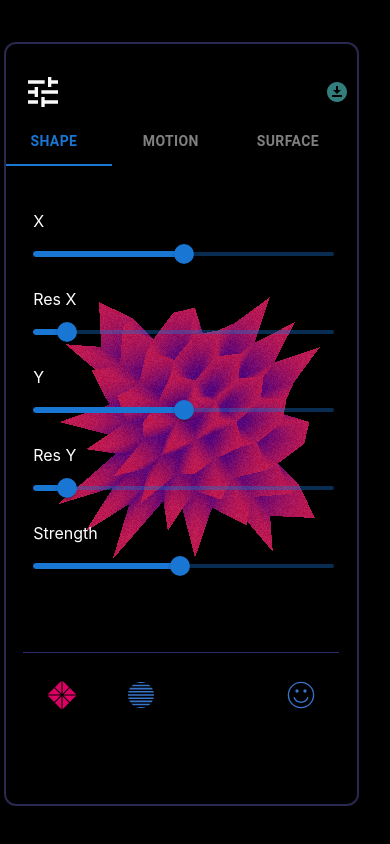
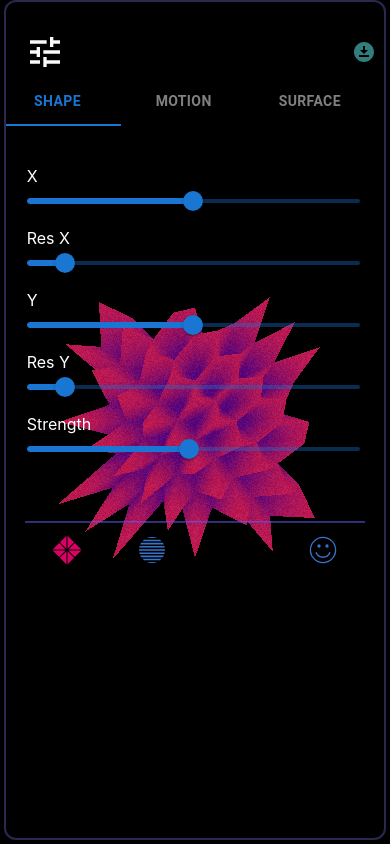
Before and after one commit to xyzvq/Ripple, a React (Create React App) app: page / in a window 390 px wide. Built offline with nearby package versions, Linux system fonts and the light colour scheme; some icons are missing.

Commit message:
updated some ui elements

```diff
--- a/src/components/ControlPanel.jsx
+++ b/src/components/ControlPanel.jsx
@@ -34,6 +34,7 @@ const ControlPanel = ({
 
     const selectedButtonColor = 'rgba(221, 0, 100, 1.0)';
     const buttonColor = 'rgba(56, 116, 203, 1)';
+
     const handleToggleExpand = () => {
         setExpanded(!expanded);
     }
@@ -48,25 +49,22 @@ const ControlPanel = ({
         setShape(newValue);
     }
 
-
-
-
     return (
         <Box>
             <Box sx={{
                 display: 'flex',
                 position: 'absolute',
-                top: '5%',
+                top: isMobile ? '0%' : '5%',
                 left: '1%',
                 zIndex: 2,
-                width: expanded ? isMobile ? '90%' : '22%' : '42px',
-                height: expanded ? '90%' : '42px',
+                width: expanded ? isMobile ? '97%' : '22%' : '42px',
+                height: expanded ? '99dvh' : '42px',
                 flexDirection: 'column',
                 border: '2px solid rgba(100, 100, 200, 0.4)',
                 borderRadius: '12px',
                 backgroundColor: 'rgba(0, 0, 0, 0.2)',
                 transition: 'width 0.5s, height 0.5s',
-                overflow: isMobile ? 'scroll' : 'hidden',
+                overflow: isMobile ? (expanded ? 'scroll' : 'hidden') : 'hidden',
                 }}>
 
 
@@ -157,8 +155,7 @@ const ControlPanel = ({
                             height: '0.5px'
                         }} />
 
-                        <Box display={'flex'} justifyContent={'space-evenly'} marginTop={'5%'}>
-
+                        <Box display={'flex'} justifyContent={'space-evenly'} marginTop={'1%'}>
                             <IconButton aria-label="square" onClick={(e) => handleShapeChange(e, 'square')}   style={{ color: shape === 'square' ? selectedButtonColor : buttonColor }} >
                                 <GiDividedSquare  className="shapeButton"/>
                             </IconButton>
--- a/src/components/Sliders.jsx
+++ b/src/components/Sliders.jsx
@@ -1,13 +1,15 @@
 import React from 'react';
-import { Box, Slider, Stack, Typography, Grid } from '@mui/material';
+import { Box, Slider, Stack, Typography, Grid, useMediaQuery } from '@mui/material';
 
 const Sliders = ({ sliders, small, spacing}) => {
+
+    const isMobile = useMediaQuery('(max-width: 600px)');
 
     return (
         <Box width='100%' height='100%' paddingTop='10%' >
             <Stack spacing={spacing} direction='column' alignItems='center'>
                 {sliders.map((slider, index) => (
-                    <Grid container spacing={1} alignItems='center' key={index} style={{ width: '88%', marginLeft:'-1%' }}>
+                    <Grid container spacing={isMobile ? 0 : 1} alignItems='center' key={index} style={{ width: '88%', marginLeft:'-1%' }}>
                         <Grid item xs={12} sm={3}>
                             <Typography variant='BUTTON TEXT'>{slider.label}</Typography>
                         </Grid>
```
Also changed, not shown: 1 other file (tests, documents, lock files or other folders).
